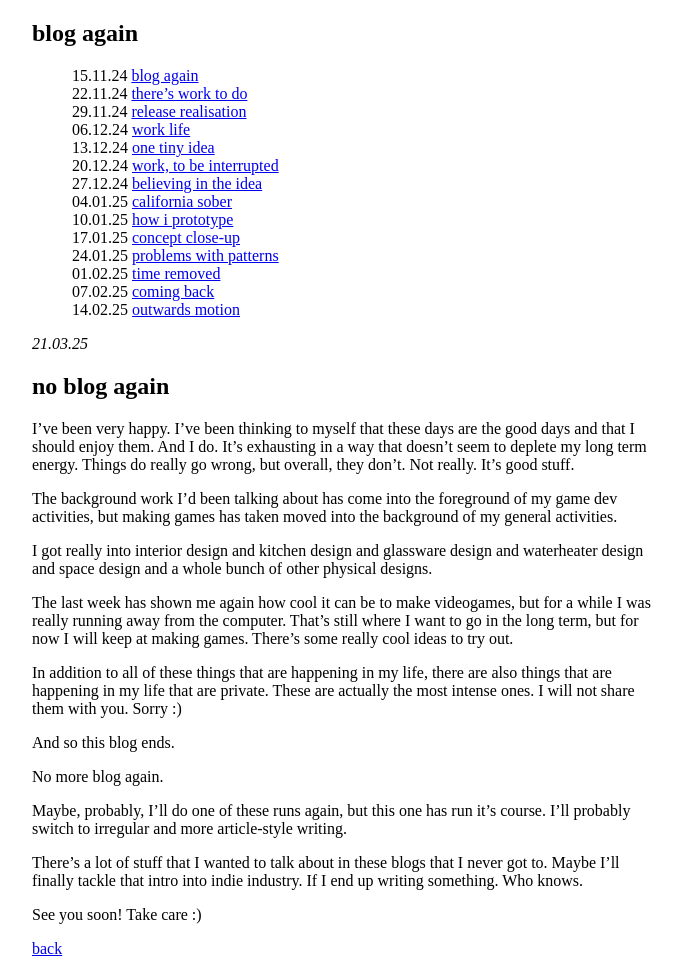
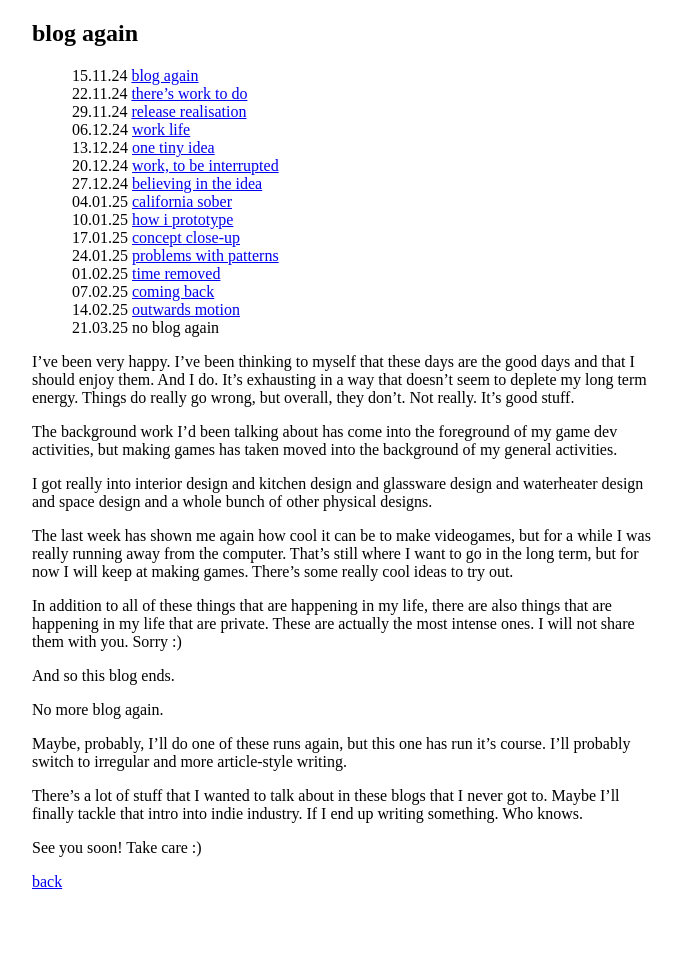
Before and after one commit to stuffedwombat/stuffedwombat.github.io, a Jekyll site: the page built from blogagain.md, in a window 1280 px wide. Shown: the whole page, without its empty margins (292-974 px from the left). Built offline with Jekyll 4.4.1, drawn with Linux system fonts in a browser that asks for light colours; our own code applies the rules of GitHub Pages for plain Markdown files; comment, search, counter and statistics services are not loaded; after the commit the page ends 911 px from its top, so only the background shows below that.

```diff
--- a/blogagain.md
+++ b/blogagain.md
@@ -14,10 +14,7 @@
 - 01.02.25 [time removed](25_02_01_time_removed.md)
 - 07.02.25 [coming back](25_02_07_coming_back)
 - 14.02.25 [outwards motion](25_02_14_outwards_motion)
-
-
-*21.03.25*
-## no blog again
+- 21.03.25 no blog again
 
 I've been very happy. I've been thinking to myself that these days are the good days and that I should enjoy them. And I do. It's exhausting in a way that doesn't seem to deplete my long term energy. Things do really go wrong, but overall, they don't. Not really. It's good stuff.
 
```
